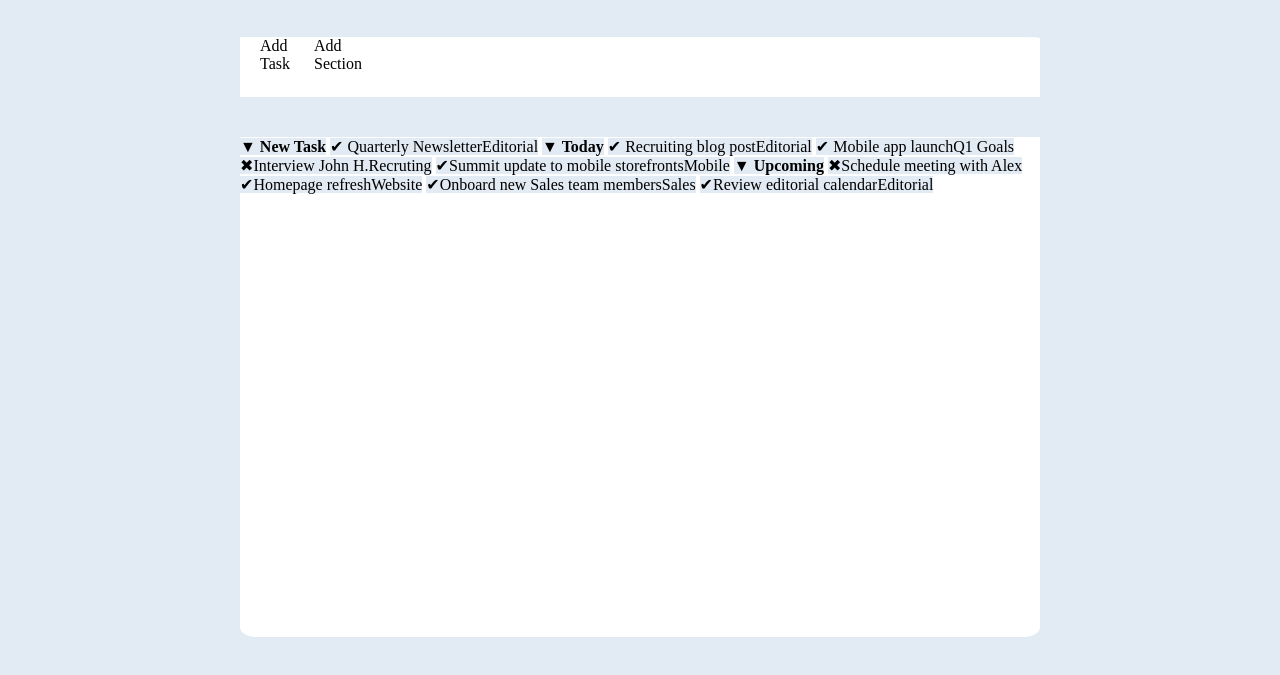
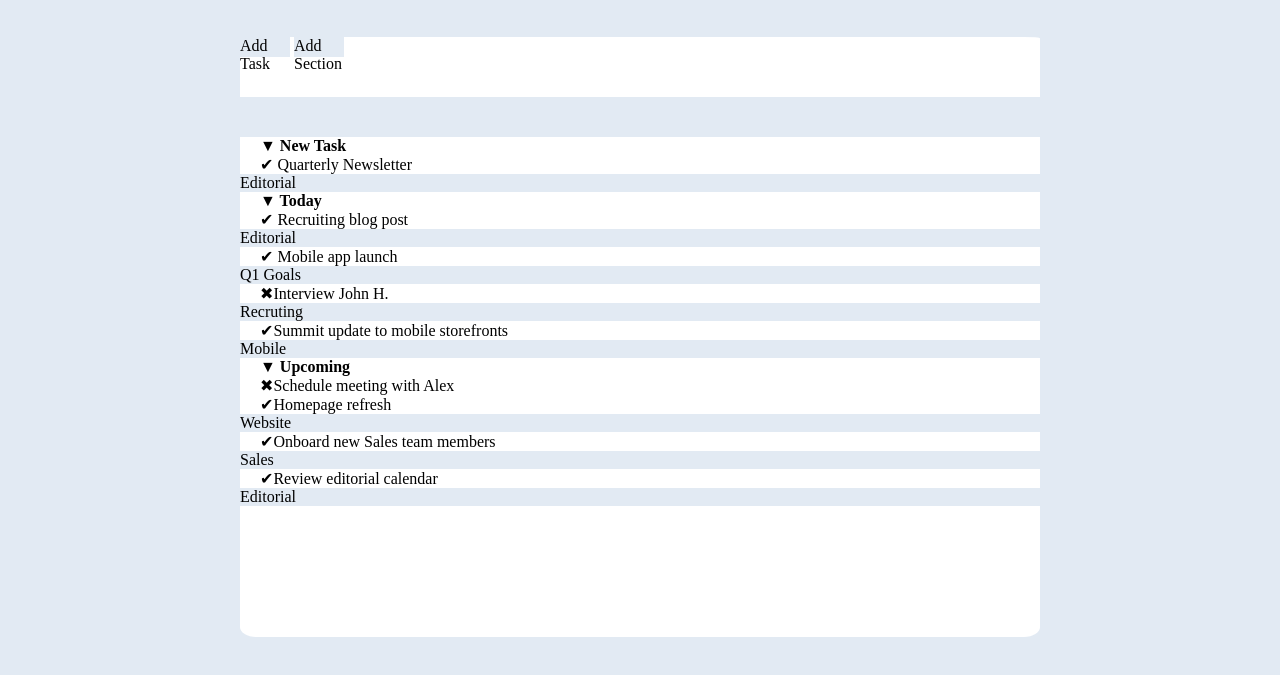
Before and after one commit to giuliop93/html-css-toboolist, a plain HTML site: page index.html in a window 1280 px wide. Shown: the part 77-752 px from the top of the page. Drawn offline with Linux system fonts and the light colour scheme.

Commit message:
scambiati tutti

```diff
--- a/index.html
+++ b/index.html
@@ -16,18 +16,18 @@
         <div id="addsection">Add Section</div>
     </section>
     <section id="menù">
-        <span class="title">&#9660; New Task</span>
-        <span>&#10004; Quarterly Newsletter</span><span>Editorial</span>
-        <span class="title">&#9660; Today</span>
-        <span>&#10004; Recruiting blog post</span><span>Editorial</span>
-        <span>&#10004; Mobile app launch</span><span>Q1 Goals</span>
-        <span>&#10006;Interview John H.</span><span>Recruting</span>
-        <span>&#10004;Summit update to mobile storefronts</span><span>Mobile</span>
-        <span class="title">&#9660; Upcoming</span>
-        <span>&#10006;Schedule meeting with Alex</span>
-        <span>&#10004;Homepage refresh</span><span>Website</span>
-        <span>&#10004;Onboard new Sales team members</span><span>Sales</span>
-        <span>&#10004;Review editorial calendar</span><span>Editorial</span>
+        <span class="title">&#9660; New Task</span><br>
+        <span>&#10004; Quarterly Newsletter</span><div>Editorial</div>
+        <span class="title">&#9660; Today</span><br>
+        <span>&#10004; Recruiting blog post</span><div>Editorial</div>
+        <span>&#10004; Mobile app launch</span><div>Q1 Goals</div>
+        <span>&#10006;Interview John H.</span><div>Recruting</div>
+        <span>&#10004;Summit update to mobile storefronts</span><div>Mobile</div>
+        <span class="title">&#9660; Upcoming</span><br>
+        <span>&#10006;Schedule meeting with Alex</span><br>
+        <span>&#10004;Homepage refresh</span><div>Website</div>
+        <span>&#10004;Onboard new Sales team members</span><div>Sales</div>
+        <span>&#10004;Review editorial calendar</span><div>Editorial</div>
     </section>
 
 
--- a/style.css
+++ b/style.css
@@ -50,7 +50,7 @@ section {
     border-bottom-right-radius: 2%;
 }
 
-div {
+span {
     padding-left: 20px;
     background-color: white;
 }
```
